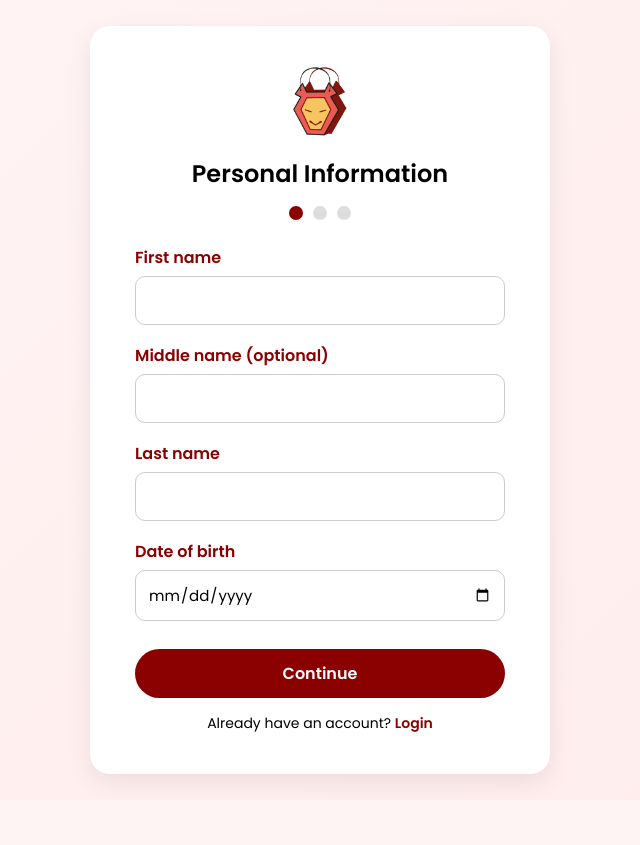
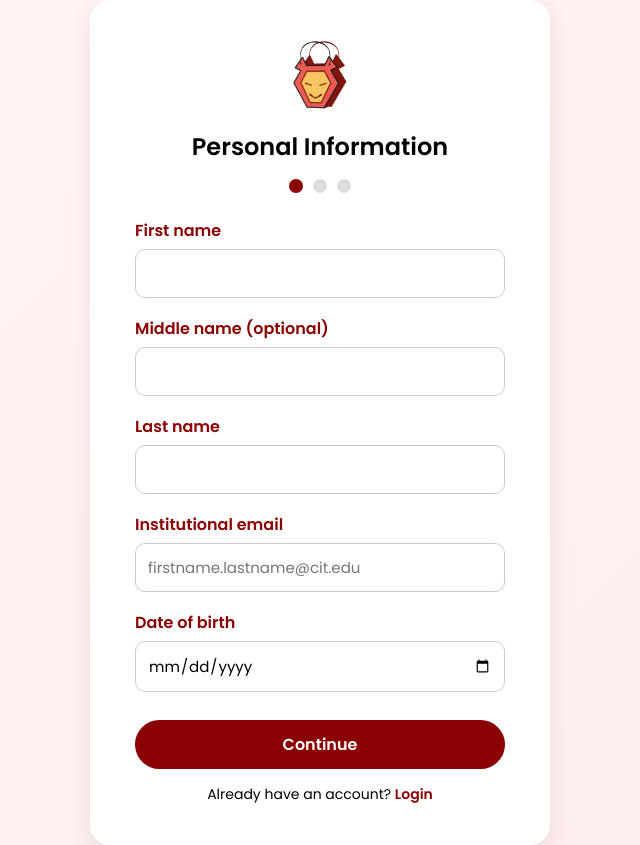
Before and after one commit to Adrian-pateres/teknoy-martt, a Django app: page /register/ in a window 1280 px wide. Shown: the whole page, without its empty margins (320-960 px from the left). Before the commit the page ends 788 px from the top, so only its background shows below. Run offline with Django 5.2, Linux system fonts and the light colour scheme.

Commit message:
Updated the registration form - debugging database and institutional email verification.

```diff
--- a/teknoy_mart/teknoy_mart/settings.py
+++ b/teknoy_mart/teknoy_mart/settings.py
@@ -14,11 +14,6 @@ from pathlib import Path
 import os
 import environ
 
-try:
-    import MySQLdb
-except Exception:
-    import pymysql
-    pymysql.install_as_MySQLdb()
 
 # Build paths inside the project like this: BASE_DIR / 'subdir'.
 BASE_DIR = Path(__file__).resolve().parent.parent
--- a/teknoy_mart/teknoymart/templates/register.html
+++ b/teknoy_mart/teknoymart/templates/register.html
@@ -6,6 +6,7 @@
   <title>Register — Step 1</title>
   <meta name="viewport" content="width=device-width,initial-scale=1">
   <link rel="stylesheet" href="{% static 'css/register.css' %}">
+  <script src="{% static 'js/script.js' %}" defer></script>
 </head>
 <body>
   <div class="card" role="main">
@@ -37,15 +38,31 @@
       </div>
 
       <div class="form-group">
+        <label for="email">Institutional email</label>
+        <input
+          id="email"
+          name="email"
+          type="email"
+          placeholder="firstname.lastname@cit.edu"
+          required
+          autocomplete="email"
+          pattern="^[^@]+@(cit\.edu|cit\.edu\.ph)$"
+
+          oninput="validateInstitutionalEmail(this)"
+          oninvalid="validateInstitutionalEmail(this)"
+        >
+      </div>
+
+      <div class="form-group">
         <label for="dob">Date of birth</label>
         <input id="dob" name="dob" type="date" required>
       </div>
 
       <button type="submit" class="btn btn-primary">Continue</button>
       <p class="login-link">
-      Already have an account?
-      <a href="{% url 'login' %}">Login</a>
-    </p>
+        Already have an account?
+        <a href="{% url 'login' %}">Login</a>
+      </p>
     </form>
   </div>
 </body>
--- a/teknoy_mart/teknoymart/templates/register3.html
+++ b/teknoy_mart/teknoymart/templates/register3.html
@@ -17,7 +17,7 @@
       <div class="step-circle active"></div>
     </div>
 
-    <form action="{% url 'register_step4' %}" method="post">
+    <form method="post" action="{% url 'register_step3' %}">
       {% csrf_token %}
       <div class="user-type-container">
         <div class="user-card" onclick="selectType('seller')" id="sellerCard">
--- a/teknoy_mart/teknoymart/templates/register4.html
+++ b/teknoy_mart/teknoymart/templates/register4.html
@@ -29,7 +29,7 @@
             You can now log in to start exploring.
         </p>
 
-        <!-- Buttons -->
+        <!-- Navigation -->
         <div class="btn-group">
             <a href="{% url 'login' %}" class="btn btn-primary">Login</a>
             <a href="{% url 'home' %}" class="btn btn-secondary">Home</a>
--- a/teknoy_mart/teknoymart/views.py
+++ b/teknoy_mart/teknoymart/views.py
@@ -1,3 +1,4 @@
+from django.core.exceptions import ValidationError
 from django.shortcuts import render, redirect
 from django.contrib.auth import login, authenticate, logout
 from .forms import StudentRegistrationForm
@@ -7,6 +8,15 @@ from django.contrib.auth.decorators import login_required
 from django.contrib.auth.models import User
 from django.db import IntegrityError
 
+
+def _validate_institutional_email(email: str):
+    email = (email or "").strip().lower()
+    if not email or "@" not in email:
+        raise ValidationError("Please enter a valid email.")
+    domain = email.split("@", 1)[1]
+    if domain not in ("cit.edu", "cit.edu.ph"):
+        raise ValidationError("Please use institutional email (@cit.edu or @cit.edu.ph).")
+    return email
 
 class LoginForm(forms.Form):
     username = forms.CharField(max_length=150)
@@ -28,32 +38,175 @@ def home(request):
 
 def register_step1(request):
     if request.method == 'POST':
-        request.session['first_name'] = request.POST.get('first_name')
-        request.session['middle_name'] = request.POST.get('middle_name')
-        request.session['last_name'] = request.POST.get('last_name')
-        request.session['dob'] = request.POST.get('dob')
-        return redirect('register_step2')  # ✅ should go to step 2
+        first = request.POST.get('first_name', '').strip()
+        middle = request.POST.get('middle_name', '').strip()
+        last = request.POST.get('last_name', '').strip()
+        email = request.POST.get('email', '').strip()
+
+        # server-side institutional check
+        try:
+            email = _validate_institutional_email(email)
+        except ValidationError as e:
+            messages.error(request, str(e))
+            return render(request, 'register.html')  # show same step with message
+
+        if not first or not last:
+            messages.error(request, "First name and Last name are required.")
+            return render(request, 'register.html')
+
+        # store in session
+        request.session['first_name'] = first
+        request.session['middle_name'] = middle
+        request.session['last_name'] = last
+        request.session['email'] = email
+        # (Optional) if you still collect DOB on this page:
+        request.session['dob'] = request.POST.get('dob', '')
+
+        return redirect('register_step2')
+
     return render(request, 'register.html')
 
 
 def register_step2(request):
     if request.method == 'POST':
-        request.session['email'] = request.POST.get('email')
-        request.session['password'] = request.POST.get('password')
-        request.session['confirm_password'] = request.POST.get('confirm_password')
-        return redirect('register_step3')  # ✅ next is step 3
+        # email can come from this step OR from step1 session
+        email    = (request.POST.get('email') or request.session.get('email') or '').strip()
+
+        # accept either "username" or "student_id" (some templates use student_id)
+        username = (request.POST.get('username') or request.POST.get('student_id') or '').strip()
+
+        pwd1     = request.POST.get('password') or ''
+        pwd2     = request.POST.get('confirm_password') or ''
+
+        # server-side institutional email guard only if we have an email
+        if not email:
+            messages.error(request, "Email is required.")
+            return render(request, 'register2.html')
+        em = email.lower()
+        if '@' not in em or em.split('@',1)[1] not in ('cit.edu', 'cit.edu.ph'):
+            messages.error(request, "Please use institutional email (@cit.edu or @cit.edu.ph).")
+            return render(request, 'register2.html')
+
+        if not username:
+            messages.error(request, "Student ID is required.")
+            return render(request, 'register2.html')
+
+        if pwd1 != pwd2:
+            messages.error(request, "Passwords do not match.")
+            return render(request, 'register2.html')
+
+        # persist for next step
+        request.session['email']    = email
+        request.session['username'] = username   # Student ID
+        request.session['password'] = pwd1
+
+        return redirect('register_step3')
+
     return render(request, 'register2.html')
 
 
 def register_step3(request):
     if request.method == 'POST':
-        user_type = request.POST.get('user_type')
-        # Save or process user info here if needed
-        return redirect('home')
+        # optional card selection; not stored in auth_user
+        request.session['user_type'] = request.POST.get('user_type', '')
+
+        # gather everything saved across steps
+        first_name = request.session.get('first_name') or ''
+        last_name  = request.session.get('last_name') or ''
+        email      = request.session.get('email')
+        username   = request.session.get('username')   # Student ID
+        password   = request.session.get('password')
+
+        # ensure required fields exist
+        missing = [k for k, v in {
+            "first_name": first_name,
+            "last_name":  last_name,
+            "email":      email,
+            "username":   username,
+            "password":   password,
+        }.items() if not v]
+        if missing:
+            messages.error(request, "Some details are missing. Please restart registration.")
+            return redirect('register_step1')
+
+        # prevent duplicates
+        if User.objects.filter(username=username).exists():
+            messages.error(request, "That Student ID is already registered.")
+            return redirect('register_step2')
+        if User.objects.filter(email=email).exists():
+            messages.error(request, "That email is already registered.")
+            return redirect('register_step2')
+
+        # CREATE the user (this writes a row to Railway/MySQL immediately)
+        user = User.objects.create_user(
+            username=username,
+            email=email,
+            password=password,
+            first_name=first_name,
+            last_name=last_name,
+            is_staff=False,   # 0
+            is_active=True,   # 1
+        )
+
+        # optional: auto-login, then go to your success page
+        login(request, user)
+
+        # cleanup wizard data
+        for k in ("first_name","middle_name","last_name","dob","email","username","password","user_type"):
+            request.session.pop(k, None)
+
+        return redirect('register_step4')  # your success page
+
     return render(request, 'register3.html')
 
 def register_step4(request):
-    return render(request, "register4.html")
+    # On GET just render the page (you can show a summary using session values)
+    if request.method == 'GET':
+        return render(request, "register4.html")
+
+    # On POST (click "Finish Registration") create the user
+    first = request.session.get('first_name')
+    last  = request.session.get('last_name')
+    email = request.session.get('email')
+    username = request.session.get('username')   # Student ID
+    password = request.session.get('password')
+
+    missing = [k for k, v in {
+        "first_name": first, "last_name": last, "email": email,
+        "username": username, "password": password
+    }.items() if not v]
+    if missing:
+        messages.error(request, "Some details are missing. Please restart registration.")
+        return redirect('register_step1')
+
+    # prevent duplicates
+    if User.objects.filter(username=username).exists():
+        messages.error(request, "That Student ID is already registered.")
+        return redirect('register_step2')
+    if User.objects.filter(email=email).exists():
+        messages.error(request, "That email is already registered.")
+        return redirect('register_step1')
+
+    # create & save -> writes row to Railway/Workbench auth_user immediately
+    user = User.objects.create_user(
+        username=username,
+        email=email,
+        password=password,
+        first_name=first,
+        last_name=last,
+        is_staff=False,
+        is_active=True,
+    )
+
+    # optional: auto-login and go home (your UI shows a “success” page already)
+    login(request, user)
+
+    # clear session bits for the wizard
+    for k in ("first_name","middle_name","last_name","email","dob","username","password","user_type"):
+        request.session.pop(k, None)
+
+    messages.success(request, "Account created!")
+    return redirect('home')  # or keep render of register4.html if you prefer
 
 # login view
 def login_view(request):
```
Also changed, not shown: teknoy_mart/teknoymart/templates/register2.html (+14 -8 lines).
